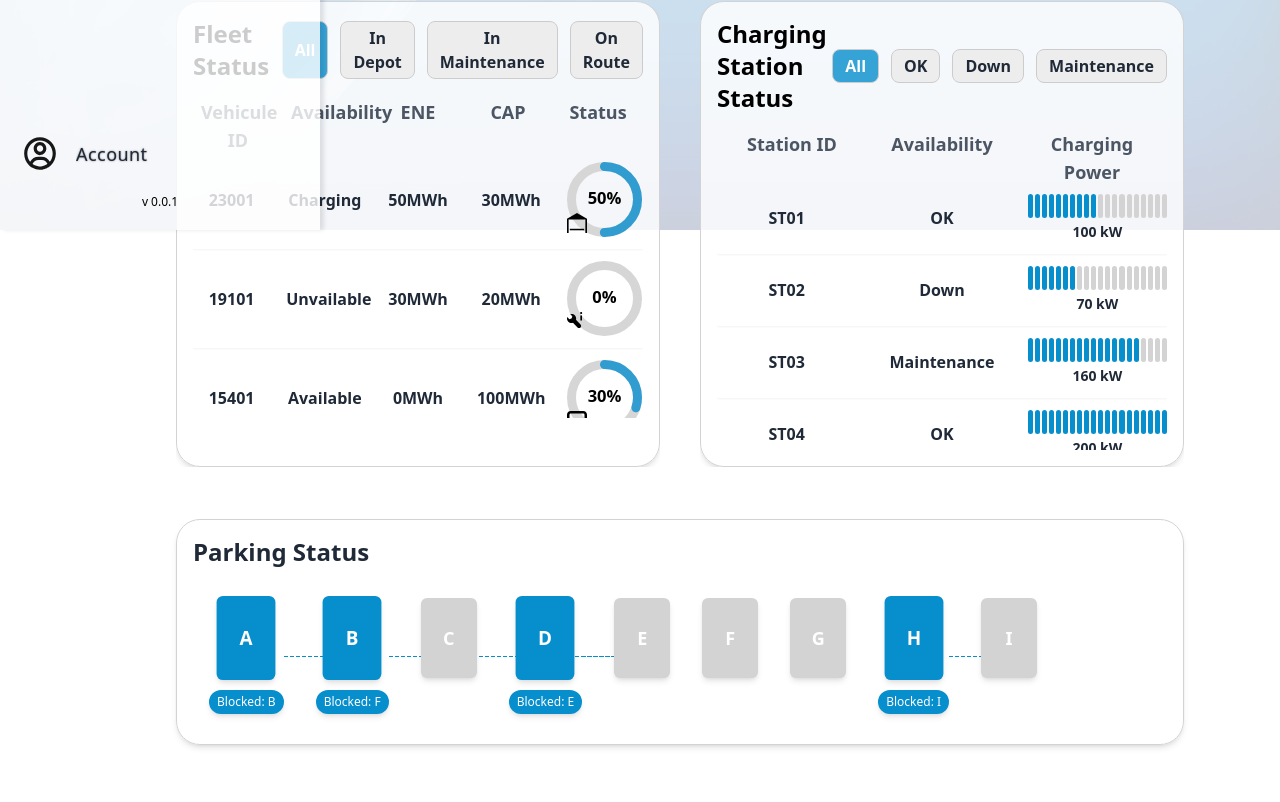
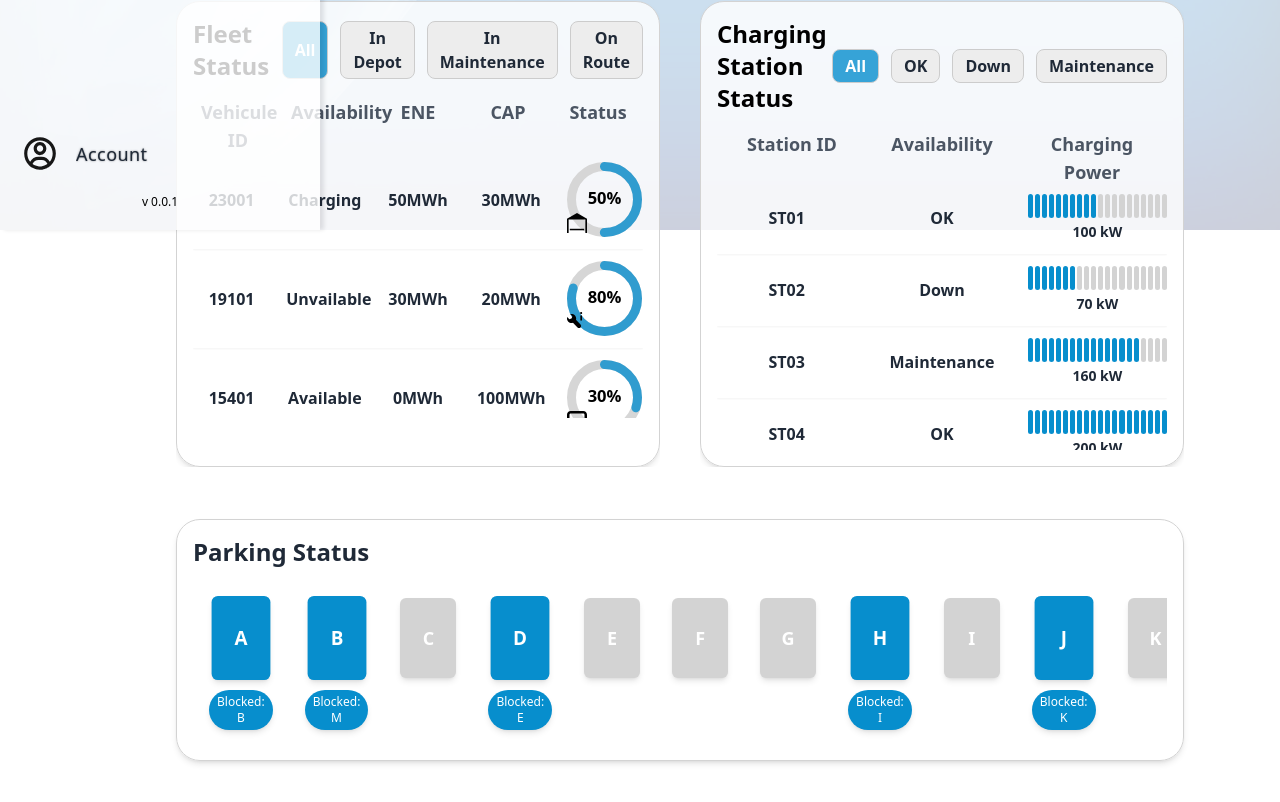
Before and after one commit to AchrafHafsaoui/teamprojekt, a React (Vite) app: page / in a window 1280 px wide. Shown: the part 570-1372 px from the top of the page. Built offline with nearby package versions, Linux system fonts and the light colour scheme.

Commit message:
parking status

```diff
--- a/src/components/Dashboard/FleetStatus.tsx
+++ b/src/components/Dashboard/FleetStatus.tsx
@@ -26,7 +26,7 @@ const FleetStatus: React.FC = () => {
     {
       busId: "19101",
       availability: "Unvailable",
-      battery: 0,
+      battery: 80,
       status: "In Maintenance",
       charging: false,
       CAP: "20MWh",
--- a/src/components/Dashboard/ParkingStatus.tsx
+++ b/src/components/Dashboard/ParkingStatus.tsx
@@ -9,15 +9,27 @@ type ParkingSpace = {
 const ParkingStatus: React.FC = () => {
   const parkingSpaces: ParkingSpace[] = [
     { id: "A", isOccupied: true, blocks: ["B"] },
-    { id: "B", isOccupied: true, blocks: ["F"] },
+    { id: "B", isOccupied: true, blocks: ["M"] },
     { id: "C", isOccupied: false, blocks: [] },
     { id: "D", isOccupied: true, blocks: ["E"] },
     { id: "E", isOccupied: false, blocks: [] },
     { id: "F", isOccupied: false, blocks: [] },
-    { id: "G", isOccupied: false, blocks: [] },
+    { id: "G", isOccupied: false, blocks: ["H"] },
     { id: "H", isOccupied: true, blocks: ["I"] },
     { id: "I", isOccupied: false, blocks: [] },
+    { id: "J", isOccupied: true, blocks: ["K"] },
+    { id: "K", isOccupied: false, blocks: [] },
+    { id: "L", isOccupied: false, blocks: [] },
+    { id: "M", isOccupied: true, blocks: ["H"] },
+    { id: "N", isOccupied: false, blocks: ["O"] },
+    { id: "O", isOccupied: false, blocks: [] },
+    { id: "P", isOccupied: false, blocks: ["Q"] },
+    { id: "Q", isOccupied: true, blocks: [] },
+    { id: "R", isOccupied: false, blocks: ["S"] },
+    { id: "S", isOccupied: false, blocks: [] },
+    { id: "T", isOccupied: true, blocks: [] },
   ];
+
 
   const colorOccupied = "rgb(7, 142, 205)";
   const colorFree = "#D3D3D3";
@@ -36,9 +48,9 @@ const ParkingStatus: React.FC = () => {
   return (
     <div className="bg-[#FFFFFF] col-span-3 bg-opacity-80 flex flex-col border border-[#D3D3D3] shadow-md rounded-3xl p-4">
       <h2 className="text-2xl font-semibold text-gray-800">Parking Status</h2>
-      <div className="relative overflow-x-auto h-36 mt-4 flex items-center">
+      <div className="relative overflow-x-auto h-40 mt-4 flex items-center">
         <div className="flex space-x-8 px-4">
-          {parkingSpaces.map((space, index) => (
+          {parkingSpaces.map((space) => (
             <div
               key={space.id}
               ref={(el) => (parkingRefs.current[space.id] = el)}
@@ -46,9 +58,8 @@ const ParkingStatus: React.FC = () => {
             >
               {/* Parking space box with subtle shadow and animation */}
               <div
-                className={`w-14 h-20 rounded-md flex items-center justify-center text-white font-semibold text-lg shadow-md transition-transform duration-300 ${
-                  space.isOccupied ? "bg-opacity-80" : "bg-opacity-50"
-                }`}
+                className={`w-14 h-20 rounded-md flex items-center justify-center text-white font-semibold text-lg shadow-md transition-transform duration-300 ${space.isOccupied ? "bg-opacity-80" : "bg-opacity-50"
+                  }`}
                 style={{
                   backgroundColor: space.isOccupied ? colorOccupied : colorFree,
                   transform: space.isOccupied ? "scale(1.05)" : "scale(1)",
@@ -75,38 +86,6 @@ const ParkingStatus: React.FC = () => {
                   ))}
                 </div>
               )}
-
-              {/* Blocking line */}
-              {space.blocks.map((blockedId) => {
-                const targetIndex = parkingSpaces.findIndex(
-                  (s) => s.id === blockedId,
-                );
-                if (targetIndex > index) {
-                  return (
-                    <svg
-                      className="absolute"
-                      key={blockedId}
-                      style={{
-                        top: "50%",
-                        left: "100%",
-                        width: (targetIndex - index) * 60 + "px",
-                        height: "2px",
-                      }}
-                    >
-                      <line
-                        x1="0"
-                        y1="0"
-                        x2="100%"
-                        y2="0"
-                        stroke={colorOccupied}
-                        strokeWidth="2"
-                        strokeDasharray="4 2" // Dotted line effect
-                      />
-                    </svg>
-                  );
-                }
-                return null;
-              })}
             </div>
           ))}
         </div>
```
